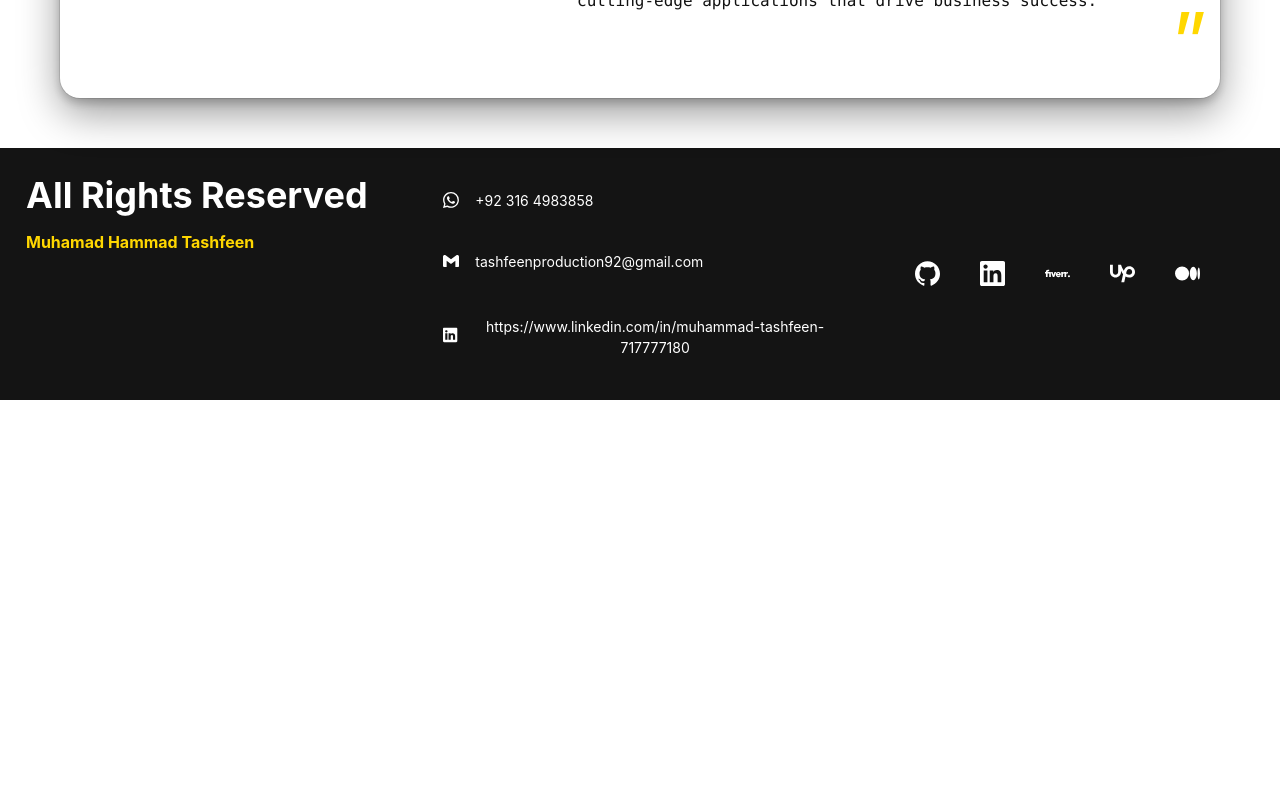
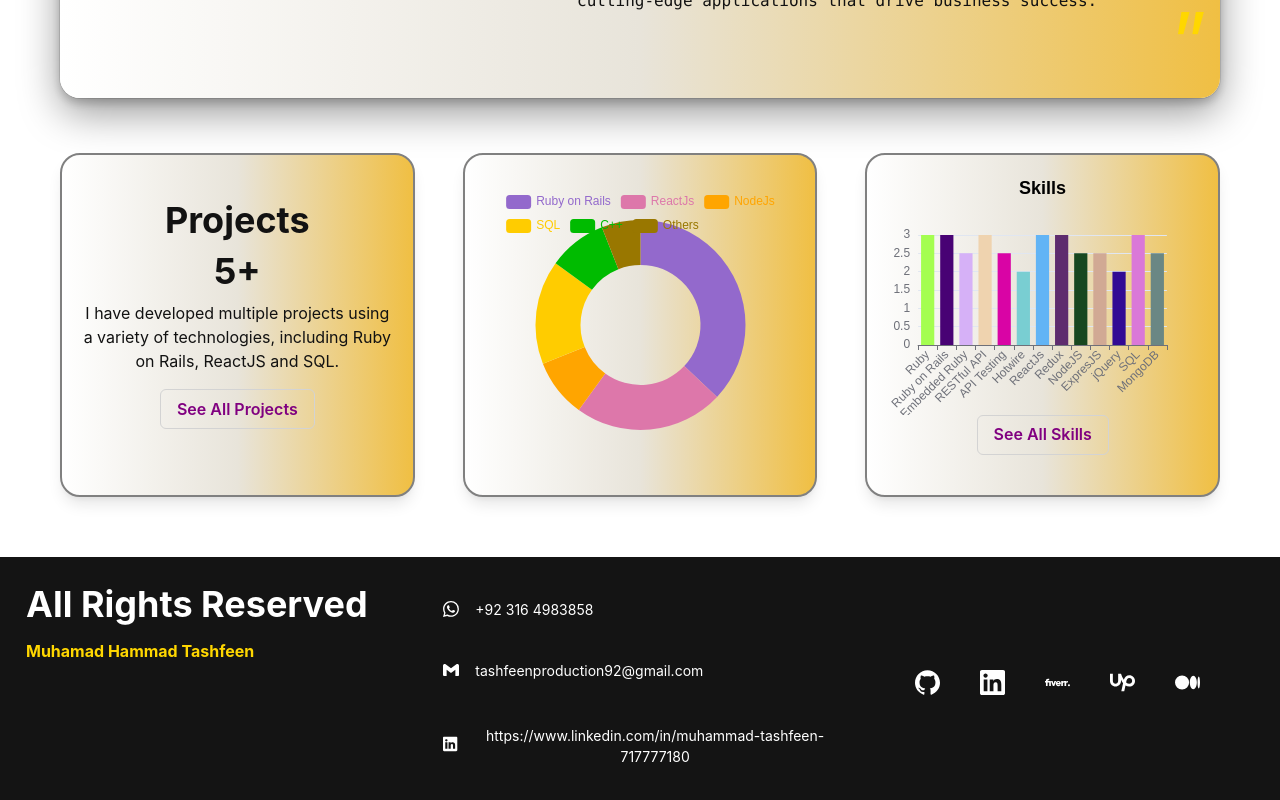
Before and after one commit to Tashfeen92/Portfolio, a React (Vite) app: page /about in a window 1280 px wide. Shown: the part 1894-2694 px from the top of the page. Before the commit the page ends 2294 px from the top, so only its background shows below. Built offline with nearby package versions, Linux system fonts and the light colour scheme.

Commit message:
Fix:  Left: Deployement, Done: Assests About Projects Skills Services Navbar Footer Chart Colomodeswitcher SkillChart Contact Home

```diff
--- a/src/Components/About.tsx
+++ b/src/Components/About.tsx
@@ -6,6 +6,9 @@ import {
   Image,
   Card,
   CardBody,
+  Button,
+  VStack,
+  useColorModeValue,
 } from "@chakra-ui/react";
 import {
   aboutme_1,
@@ -18,14 +21,30 @@ import {
   dev_3,
   dev_4,
 } from "../assets/txts";
-import developer from "../assets/Developer.svg";
+import theme from "../theme";
+import { Link } from "react-router-dom";
+import PieChart from "./chart";
+import PieChartS from "./skillchart";
 import certificate from "../assets/my_certification.png";
 import "../Styles/Image.css";
 
 const About = () => {
+  const gradient = useColorModeValue(
+    theme.gradients.light,
+    theme.gradients.dark
+  );
+  const bdrcolor = useColorModeValue(
+    theme.bordercolors.light,
+    theme.bordercolors.dark
+  );
+  const icolor = useColorModeValue(
+    theme.iconcolors.light,
+    theme.iconcolors.dark
+  );
   return (
     <Box>
       <Card
+        bgGradient={gradient}
         margin={"50px 60px 50px 60px"}
         borderRadius={"20px"}
         shadow={"dark-lg"}
@@ -94,6 +113,7 @@ const About = () => {
         </CardBody>
       </Card>
       <Card
+        bgGradient={gradient}
         style={{
           backgroundColor: "rgba(255, 255, 255, .10)",
           backdropFilter: "blur(10px)",
@@ -174,6 +194,71 @@ const About = () => {
           </SimpleGrid>
         </CardBody>
       </Card>
+      <Box>
+        <VStack>
+          <SimpleGrid
+            textAlign={"center"}
+            columns={{ sm: 1, md: 2, lg: 3, xl: 3 }}
+            padding={"5px 60px 60px 60px"}
+            spacing={12}
+            alignContent={"space-between"}
+            templateColumns={{
+              base: "1fr",
+              lg: "1fr 1fr 1fr",
+            }}
+          >
+            <Card
+              border={bdrcolor}
+              bgGradient={gradient}
+              shadow={"lg"}
+              borderRadius={20}
+              id="grad"
+            >
+              <CardBody>
+                <br></br>
+                <Heading>Projects</Heading>
+                <Heading>5+</Heading>
+                <Text>
+                  I have developed multiple projects using a variety of
+                  technologies, including Ruby on Rails, ReactJS and SQL.
+                </Text>
+                <Link to="/projects">
+                  <Button color={icolor} variant={"outline"}>
+                    See All Projects
+                  </Button>
+                </Link>
+              </CardBody>
+            </Card>
+            <Card
+              border={bdrcolor}
+              bgGradient={gradient}
+              shadow={"lg"}
+              borderRadius={20}
+              id="grad"
+            >
+              <CardBody>
+                <PieChart />
+              </CardBody>
+            </Card>
+            <Card
+              border={bdrcolor}
+              bgGradient={gradient}
+              shadow={"lg"}
+              borderRadius={20}
+              id="grad"
+            >
+              <CardBody>
+                <PieChartS />
+                <Link to="/skills">
+                  <Button color={icolor} variant={"outline"}>
+                    See All Skills
+                  </Button>
+                </Link>
+              </CardBody>
+            </Card>
+          </SimpleGrid>
+        </VStack>
+      </Box>
     </Box>
   );
 };
--- a/src/Components/Home.tsx
+++ b/src/Components/Home.tsx
@@ -180,7 +180,7 @@ const Home = () => {
               <CardBody>
                 <br></br>
                 <Heading>Projects</Heading>
-                <Heading>10+</Heading>
+                <Heading>5+</Heading>
                 <Text>
                   I have developed multiple projects using a variety of
                   technologies, including Ruby on Rails, ReactJS and SQL.
```
